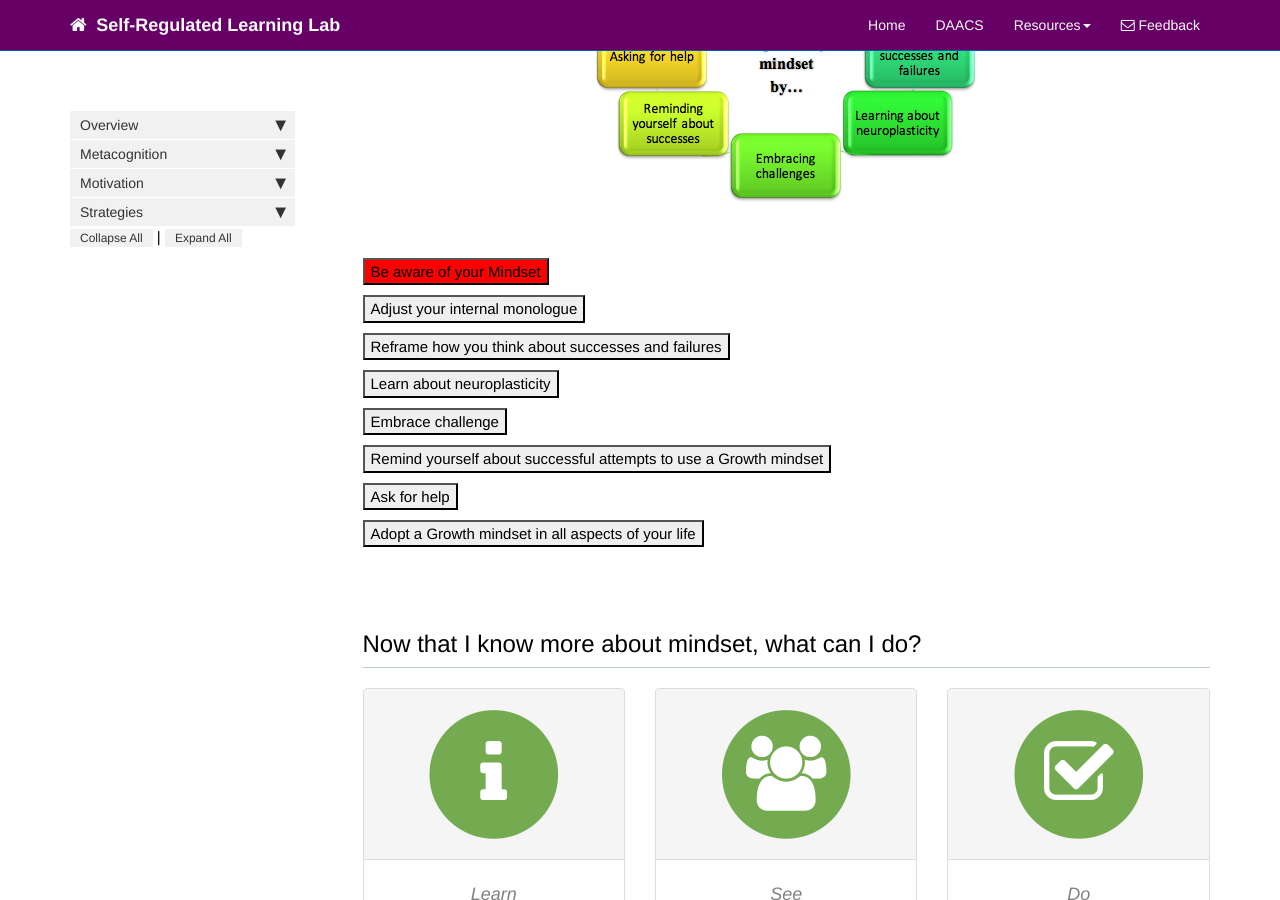
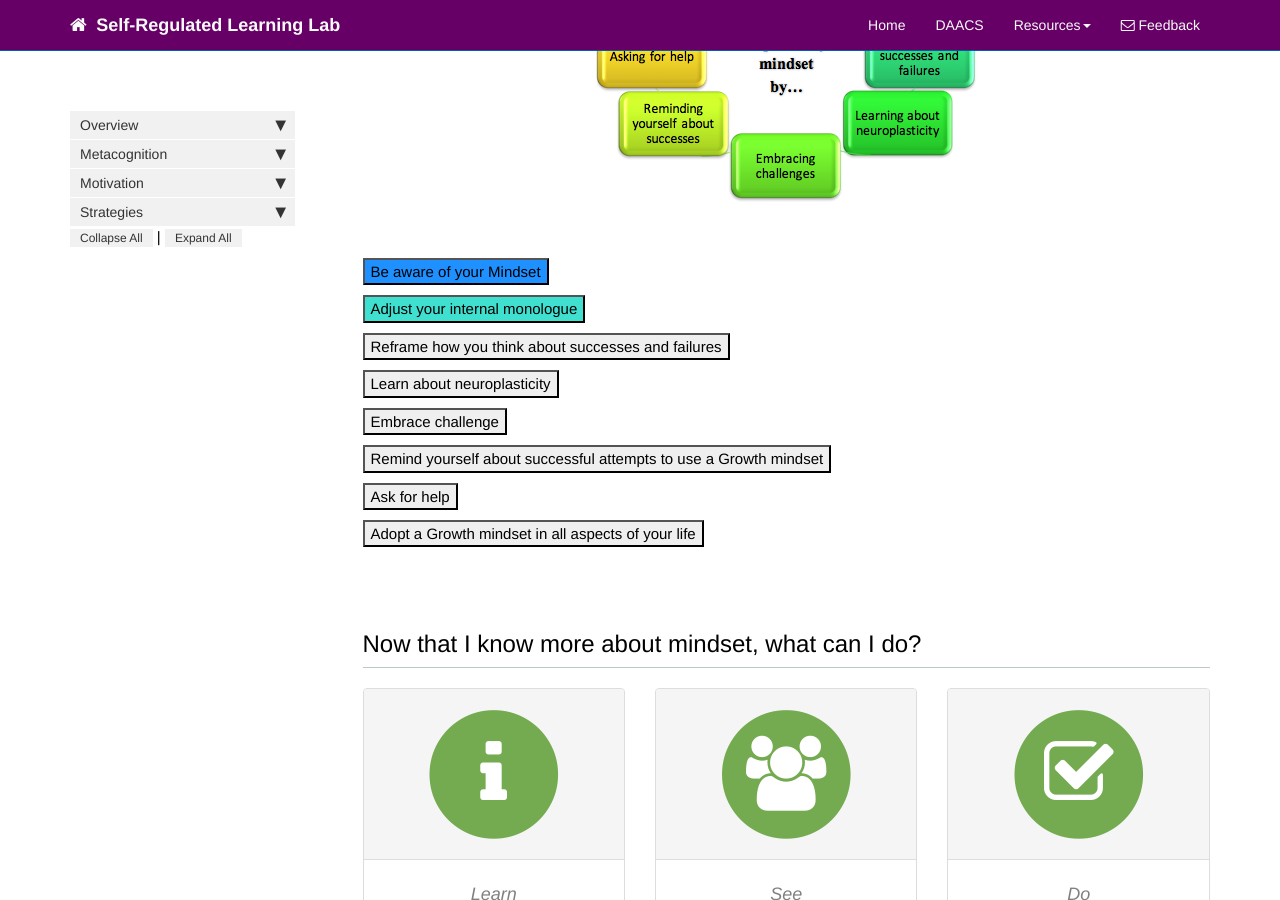
Before and after one commit to dfranklin02/SRL, a Jekyll site: the page built from docs/pages/motivation/mindset_recommendations.md, in a window 1280 px wide and 900 px high, scrolled down 477 px. Built offline with Jekyll 4.4.1, drawn with Linux system fonts in a browser that asks for light colours; nearby versions of some CDN libraries; comment, search, counter and statistics services are not loaded.

Commit message:
Update mindset_recommendations.md

```diff
--- a/docs/pages/motivation/mindset_recommendations.md
+++ b/docs/pages/motivation/mindset_recommendations.md
@@ -27,7 +27,7 @@ There are many different things students can do to improve their mindset. Below
 <br>
 
 
-<button data-toggle="collapse" data-target="#aware" style="background-color:red">Be aware of your Mindset</button>
+<button data-toggle="collapse" data-target="#aware" style="background-color:DodgerBlue">Be aware of your Mindset</button>
 
 <div id="aware" class="collapse">
 Try to pay attention to how you talk to yourself about your schoolwork. It is important that you recognize when you respond to school activities with a Fixed mindset or a Growth mindset. A Fixed mindset will typically prompt you to question your ability to succeed and may convince you not to try, while a Growth mindset is more oriented towards seeing the positive in all situations.
@@ -38,7 +38,7 @@ Try to pay attention to how you talk to yourself about your schoolwork. It is im
 </div>
 
 
-<button data-toggle="collapse" data-target="#adjust">Adjust your internal monologue</button>
+<button data-toggle="collapse" data-target="#adjust" style="background-color:Turquoise">Adjust your internal monologue</button>
 
 <div id="adjust" class="collapse">
 Replace Fixed mindset thoughts with those of a Growth mindset. Recognize that if you have Fixed Mindset thoughts, YOU CAN CHANGE THEM. In addition to trying to replace Fixed Mindset thoughts with a Growth Mindset, make sure that you remember to DO SOMETHING. That is, don’t just try to think differently – change what you do to match your new way of thinking.
```
